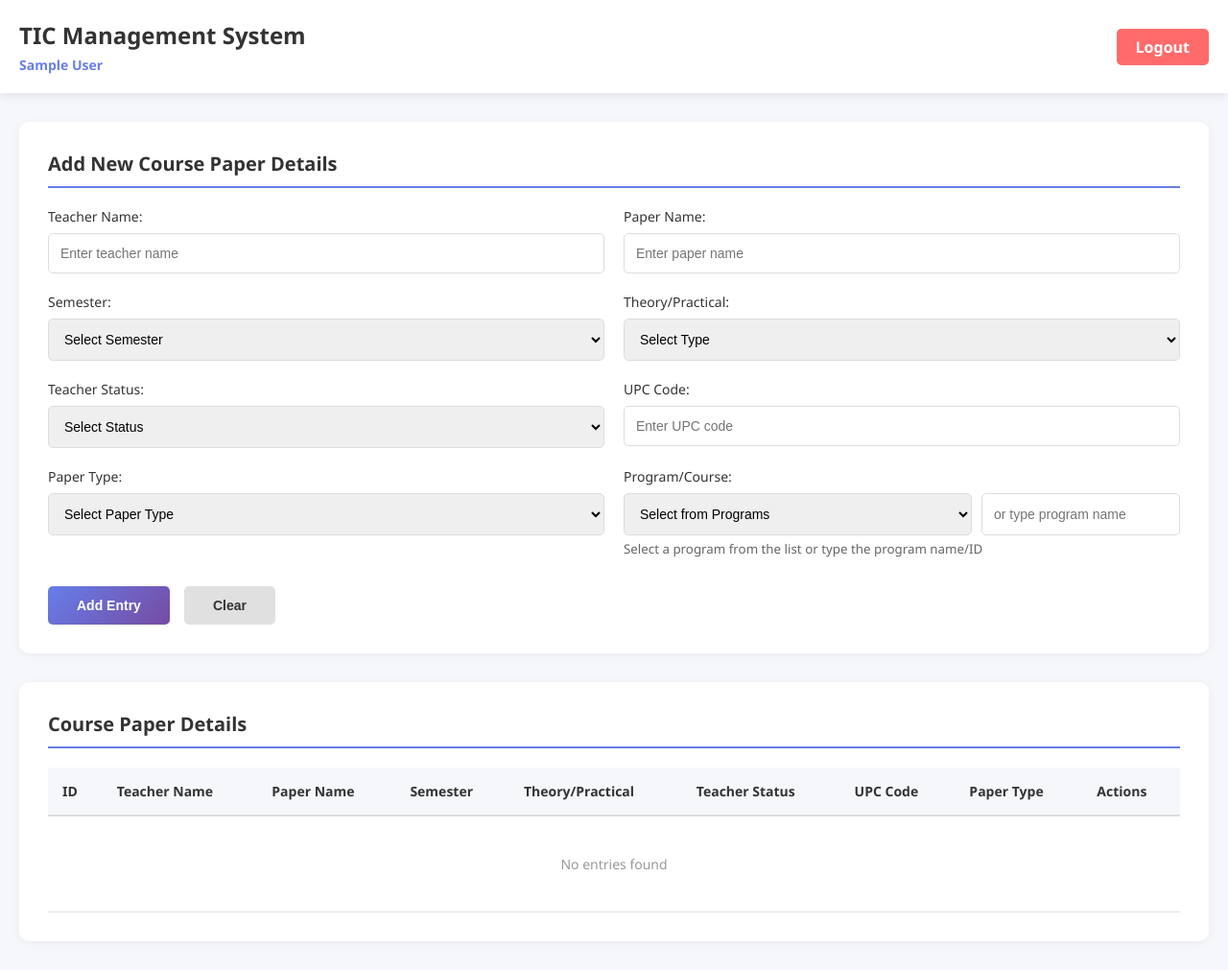
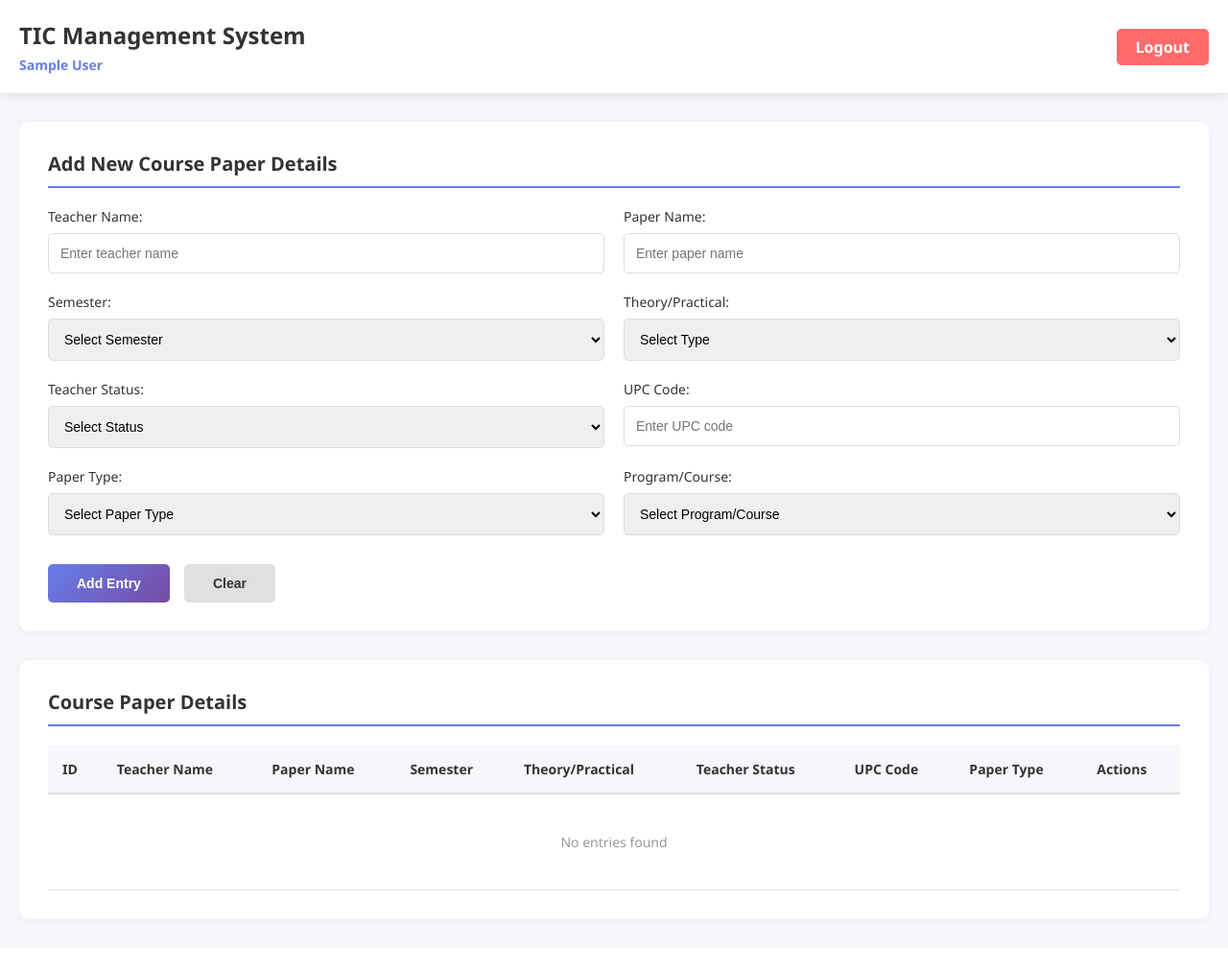
Before and after one commit to Sumit-k25/Du_Project_CS_Dept, a Flask app: page /dashboard in a window 1280 px wide. Shown: the whole page at 96% size. After the commit the page ends 963 px from the top, so only its background shows below. Run offline with Flask 3, Linux system fonts and the light colour scheme; the visitor is signed in with stand-in values (Sample User, id 1); data that the repository does not hold is empty.

Commit message:
Configure course dropdown and Render server

```diff
--- a/tic_login_app/app.py
+++ b/tic_login_app/app.py
@@ -96,9 +96,22 @@ def add_entry():
 
         # Prepare data for insertion
         course_id = data.get('course_id')
+        if not course_id:
+            return jsonify({'success': False, 'message': 'Please select a program/course'}), 400
+
+        # Course_id must be a valid Program_id from College_Course_Program_Details.
+        program_response = (
+            supabase.table('College_Course_Program_Details')
+            .select('Program_id')
+            .eq('Program_id', int(course_id))
+            .execute()
+        )
+        if not program_response.data:
+            return jsonify({'success': False, 'message': 'Selected program/course is invalid'}), 400
+
         entry_data = {
             'College_id': college_id,
-            'Course_id': int(course_id) if course_id and course_id.strip() else 1,  # Use default 1 if empty
+            'Course_id': int(course_id),
             'Semester': int(data.get('semester')),
             'Paper_type': data.get('paper_type'),
             'paper_name': data.get('paper_name'),
@@ -198,7 +211,12 @@ def logout():
 def get_programs():
     """Get all programs from College_Course_Program_Details"""
     try:
-        response = supabase.table('College_Course_Program_Details').select('Program_id, Course_Program_name').execute()
+        response = (
+            supabase.table('College_Course_Program_Details')
+            .select('Program_id, Course_Program_name')
+            .order('Course_Program_name')
+            .execute()
+        )
 
         programs = []
         if response.data:
--- a/tic_login_app/requirements.txt
+++ b/tic_login_app/requirements.txt
@@ -1,4 +1,5 @@
 Flask==3.0.0
+gunicorn==23.0.0
 supabase==2.31.0
 python-dotenv==1.0.0
 requests==2.31.0
--- a/tic_login_app/templates/dashboard.html
+++ b/tic_login_app/templates/dashboard.html
@@ -109,18 +109,9 @@
 
                     <div class="form-group">
                         <label for="course_id">Program/Course:</label>
-                        <div style="display: flex; gap: 10px;">
-                            <select id="course_id" name="course_id" style="flex: 1;" required>
-                                <option value="">Select from Programs</option>
-                            </select>
-                            <input
-                                type="text"
-                                id="course_id_manual"
-                                placeholder="or type program name"
-                                style="flex: 0.5;"
-                            >
-                        </div>
-                        <small style="display: block; margin-top: 5px; color: #666;">Select a program from the list or type the program name/ID</small>
+                        <select id="course_id" name="course_id" required>
+                            <option value="">Select Program/Course</option>
+                        </select>
                     </div>
                 </div>
 
@@ -263,17 +254,14 @@
     // Load programs on page load
     async function loadPrograms() {
         try {
-            const collegeId = '{{ session.get("college_id") }}';
-            const response = await fetch(`/api/programs/${collegeId}`);
+            const response = await fetch('/api/programs');
             const data = await response.json();
 
             console.log('Programs API Response:', data);
 
             if (data.success) {
                 const programSelect = document.getElementById('course_id');
-                const defaultOption = programSelect.options[0];
-                programSelect.innerHTML = '';
-                programSelect.appendChild(defaultOption);
+                programSelect.innerHTML = '<option value="">Select Program/Course</option>';
 
                 if (data.data && data.data.length > 0) {
                     data.data.forEach(program => {
@@ -303,12 +291,11 @@
 
         const formMessage = document.getElementById('formMessage');
 
-        // Use manual input if provided, otherwise use dropdown selection
-        const courseIdValue = document.getElementById('course_id_manual').value.trim() || document.getElementById('course_id').value;
+        const courseIdValue = document.getElementById('course_id').value;
 
         if (!courseIdValue) {
             formMessage.style.color = '#ff6b6b';
-            formMessage.textContent = 'Please select or enter a program/course';
+            formMessage.textContent = 'Please select a program/course';
             return;
         }
 
```
